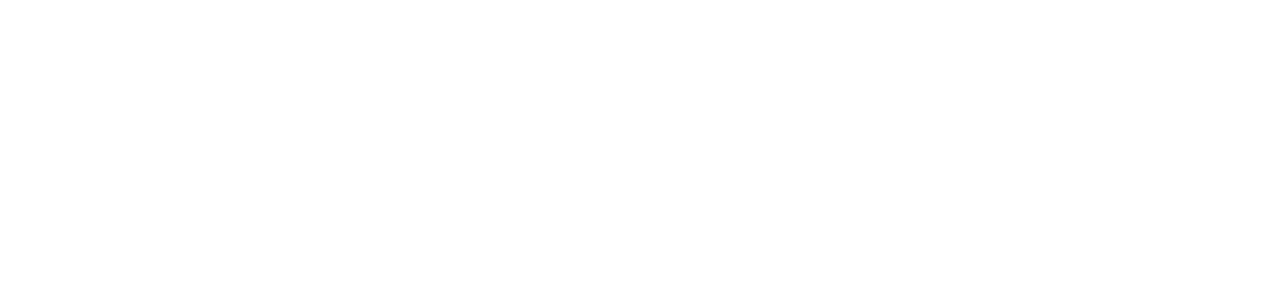
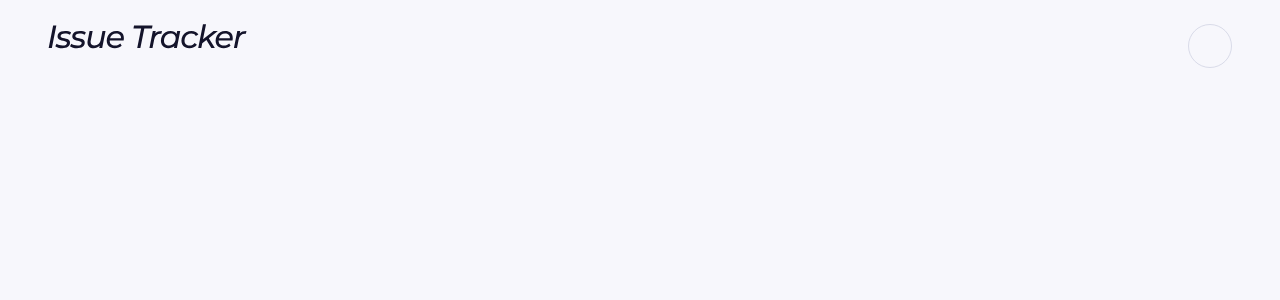
Before and after one commit to codesquad-members-2021/issue-tracker, a React (Create React App) app in the folder FE/frontend/: page /oauth in a window 1280 px wide. Shown: the top 300 px of the page. Built offline with nearby package versions, Linux system fonts and the light colour scheme; the HTML template or start-up script is replaced by a standard one.

Commit message:
[#8] feat : Add Header component

```diff
--- a/FE/frontend/src/App.js
+++ b/FE/frontend/src/App.js
@@ -2,7 +2,9 @@ import theme from './styles/theme';
 import GlobalStyle from './styles/GlobalStyle';
 import { ThemeProvider } from 'styled-components';
 import { BrowserRouter, Switch, Route } from 'react-router-dom';
-import Login from './components/Login';
+import Login from './components/login/Login';
+import Main from './components/main/Main';
+import Oauth from './components/login/Oauth';
 
 function App() {
   return (
@@ -12,6 +14,8 @@ function App() {
         <BrowserRouter>
           <Switch>
             <Route path="/" exact component={Login} />
+            <Route path="/oauth" exact component={Oauth} />
+            <Route path="/main" exact component={Main} />
           </Switch>
         </BrowserRouter>
       </div>
--- a/FE/frontend/src/components/Login.tsx
+++ b/FE/frontend/src/components/login/Login.tsx
@@ -1,17 +1,18 @@
 import React from 'react';
 import styled from 'styled-components';
-import Buttons from '../styles/atoms/Buttons';
-import Typos from '../styles/atoms/Typos';
-import { ReactComponent as Logo } from '../icons/logo.svg';
+import { Link } from 'react-router-dom';
+import Buttons from '../../styles/atoms/Buttons';
+import Typos from '../../styles/atoms/Typos';
+import { ReactComponent as Logo } from '../../icons/logoLarge.svg';
 
 const Login = () => {
   return (
     <LoginWrapper>
       <Logo />
-      <GitHubLogin large>GitHub 계정으로 로그인</GitHubLogin>
-      <TextInBetween link sm>
-        or
-      </TextInBetween>
+      <Link to="/oauth">
+        <GitHubLogin large>GitHub 계정으로 로그인</GitHubLogin>
+      </Link>
+      <TextInBetween sm>or</TextInBetween>
       <ManualLogin large>아이디</ManualLogin>
       <ManualLogin large>비밀번호</ManualLogin>
       <Buttons disabled large>
@@ -35,13 +36,16 @@ const LoginWrapper = styled.div`
     margin-bottom: 20px;
   }
 `;
+
 const GitHubLogin = styled(Buttons)`
   margin-top: 50px;
   background-color: ${props => props.theme.greyscale.titleActive};
 `;
+
 const TextInBetween = styled(Typos)`
   color: ${props => props.theme.greyscale.placeholer};
 `;
+
 const ManualLogin = styled(Buttons)`
   justify-content: flex-start;
   background-color: ${props => props.theme.greyscale.inputBackgound};
--- /dev/null
+++ b/FE/frontend/src/components/login/Oauth.tsx
@@ -0,0 +1,8 @@
+import React from 'react';
+import Main from '../main/Main';
+
+const Oauth = () => {
+  return <Main />;
+};
+
+export default Oauth;
--- /dev/null
+++ b/FE/frontend/src/components/main/Header.tsx
@@ -0,0 +1,28 @@
+import React from 'react';
+import styled from 'styled-components';
+import { ReactComponent as Logo } from '../../icons/logoMedium.svg';
+
+const Header = () => {
+  return (
+    <HeaerWrapper>
+      <Logo />
+      <User />
+    </HeaerWrapper>
+  );
+};
+
+const HeaerWrapper = styled.div`
+  display: flex;
+  justify-content: space-between;
+  padding: 24px 48px;
+`;
+
+const User = styled.div`
+  width: 44px;
+  height: 44px;
+  border-radius: 22px;
+  border: ${props => `1px solid ${props.theme.greyscale.line}`};
+  box-sizing: border-box;
+`;
+
+export default Header;
--- /dev/null
+++ b/FE/frontend/src/components/main/Main.tsx
@@ -0,0 +1,12 @@
+import React from 'react';
+import Header from './Header';
+
+const IssueList = () => {
+  return (
+    <div>
+      <Header />
+    </div>
+  );
+};
+
+export default IssueList;
--- a/FE/frontend/src/styles/GlobalStyle.ts
+++ b/FE/frontend/src/styles/GlobalStyle.ts
@@ -9,6 +9,7 @@ const GlobalStyles = createGlobalStyle`
     body {
         font-family:'Noto Sans KR', sans-serif, Roboto,'Helvetica Neue';
         font-size: 14px;
+        background-color: #F7F7FC;
     }
 `;
 
--- a/FE/frontend/src/styles/atoms/Buttons.tsx
+++ b/FE/frontend/src/styles/atoms/Buttons.tsx
@@ -12,6 +12,7 @@ const Buttons: React.FC<Props> = ({ children, ...props }) => {
 const ButtonWrapper = styled.div<Props>`
   border-radius: 20px;
   font-weight: bold;
+  cursor: pointer;
   color: ${props => props.theme.greyscale.offWhite};
   ${props => props.theme.alignCenter}
   ${props =>
--- a/FE/frontend/src/styles/atoms/Typos.tsx
+++ b/FE/frontend/src/styles/atoms/Typos.tsx
@@ -16,9 +16,11 @@ const TypoWrapper = styled.span<Props>`
     else if (props.sm) return props.theme.fontSize.sm;
     else if (props.xs) return props.theme.fontSize.xs;
   }};
-
   font-weight: ${props => {
     if (props.link) return 'bold';
+  }};
+  cursor: ${props => {
+    if (props.link) return 'pointer';
   }};
   color: ${props => props.theme.greyscale.body};
 `;
```
Also changed, not shown: FE/frontend/src/icons/logoLarge.svg (renamed from FE/frontend/src/icons/logo.svg), FE/frontend/src/icons/logoMedium.svg (added).
